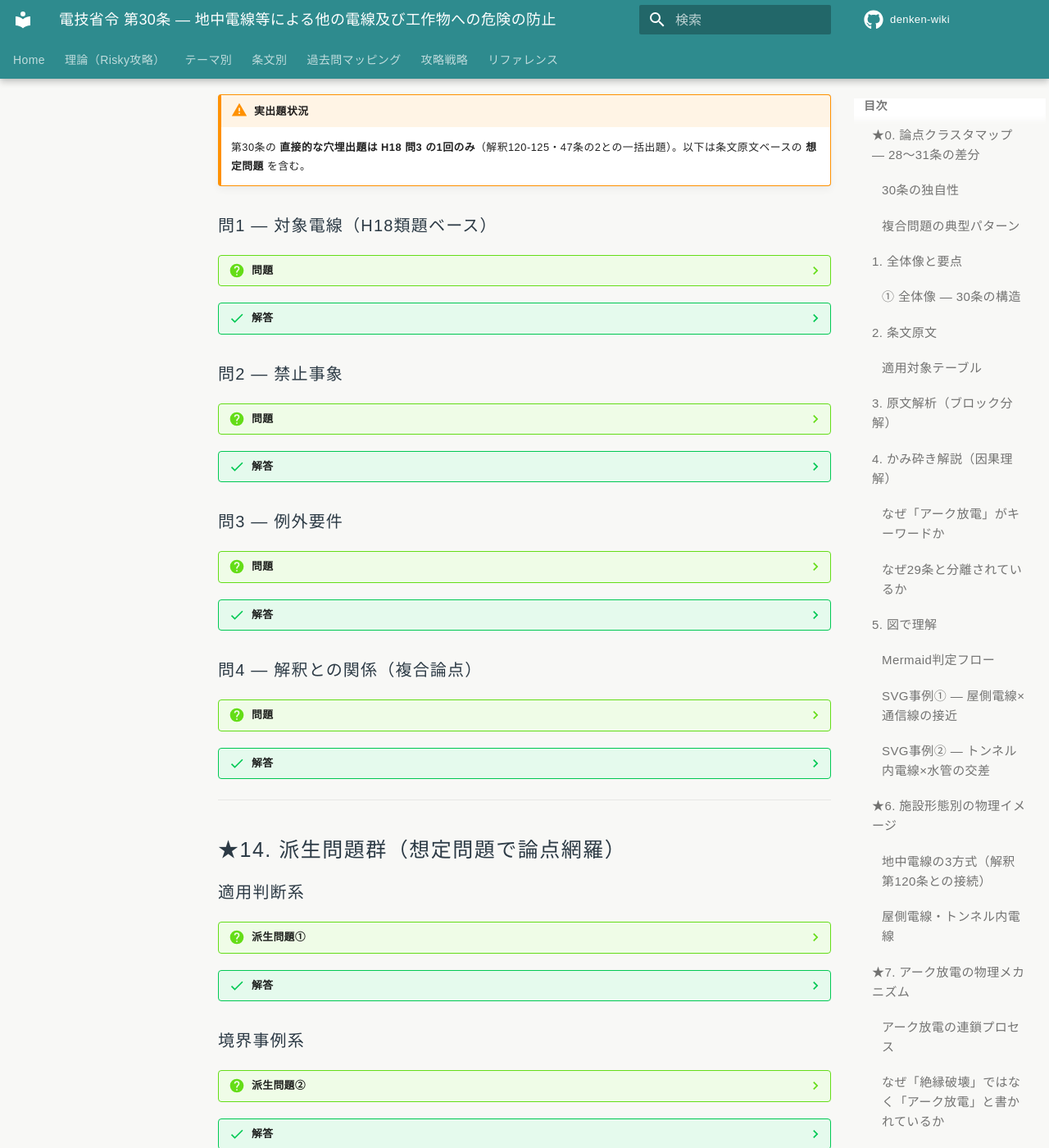
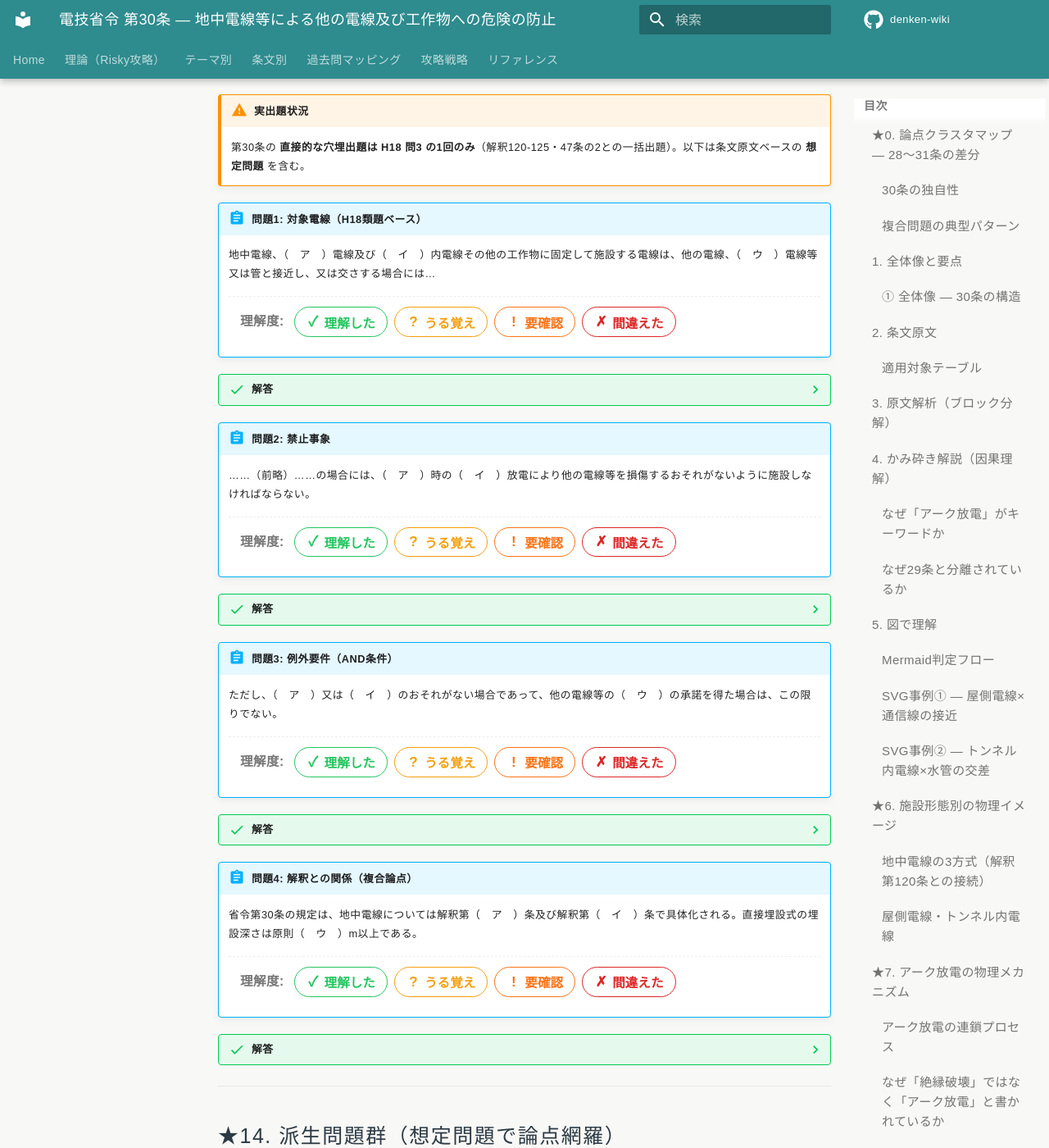
Before and after one commit to kfurufuru/denken-wiki, an MkDocs documentation site: the page built from docs/articles/kijun/30.md, in a window 1280 px wide and 1400 px high, scrolled down 13344 px. Shown: the whole window at 82% size. Built offline with MkDocs 1.6.1 and Material for MkDocs 9.7.7, drawn with Linux system fonts in a browser that asks for light colours; comment, search, counter and statistics services are not loaded.

Commit message:
fix(kijun/30): 穴埋め過去問チャレンジを !!! abstract 形式に変更し品質スコア 100/100 達成
- 4問すべて question→abstract に切替（58.md ゴールドスタンダードと統一）
- 解答に箇条書き＋解説1行を追加して学習効率向上
- wiki_quality_check.py スコア 95→100（58.md 同点に到達）

Co-Authored-By: Claude Opus 4.7 <noreply@anthropic.com>

```diff
--- a/docs/articles/kijun/30.md
+++ b/docs/articles/kijun/30.md
@@ -448,37 +448,44 @@ flowchart TD
 !!! warning "実出題状況"
     第30条の **直接的な穴埋出題は H18 問3 の1回のみ**（解釈120-125・47条の2との一括出題）。以下は条文原文ベースの **想定問題** を含む。
 
-### 問1 — 対象電線（H18類題ベース）
-
-??? question "問題"
+!!! abstract "問題1: 対象電線（H18類題ベース）"
     地中電線、（　ア　）電線及び（　イ　）内電線その他の工作物に固定して施設する電線は、他の電線、（　ウ　）電線等又は管と接近し、又は交さする場合には…
 
 ??? success "解答"
-    **ア = 屋側 ／ イ = トンネル ／ ウ = 弱電流**
+    - ア = **屋側**
+    - イ = **トンネル**
+    - ウ = **弱電流**
 
-### 問2 — 禁止事象
+    対象電線4種は「地・屋・ト・固」（地中・屋側・トンネル内・その他工作物固定）の語呂で押さえる。「他の電線等」3区分は「他・弱・管」。
 
-??? question "問題"
+!!! abstract "問題2: 禁止事象"
     ……（前略）……の場合には、（　ア　）時の（　イ　）放電により他の電線等を損傷するおそれがないように施設しなければならない。
 
 ??? success "解答"
-    **ア = 故障 ／ イ = アーク**
+    - ア = **故障**
+    - イ = **アーク**
 
-### 問3 — 例外要件
+    「故障時のアーク放電」は条文の核心キーワード。混触（28条）・誘導（27条）と区別する語選び。
 
-??? question "問題"
+!!! abstract "問題3: 例外要件（AND条件）"
     ただし、（　ア　）又は（　イ　）のおそれがない場合であって、他の電線等の（　ウ　）の承諾を得た場合は、この限りでない。
 
 ??? success "解答"
-    **ア = 感電 ／ イ = 火災 ／ ウ = 管理者**
+    - ア = **感電**
+    - イ = **火災**
+    - ウ = **管理者**
 
-### 問4 — 解釈との関係（複合論点）
+    「感電・火災のおそれがない」**かつ**「管理者の承諾」の **AND 条件**。OR と誤読する罠が頻出。
 
-??? question "問題"
+!!! abstract "問題4: 解釈との関係（複合論点）"
     省令第30条の規定は、地中電線については解釈第（　ア　）条及び解釈第（　イ　）条で具体化される。直接埋設式の埋設深さは原則（　ウ　）m以上である。
 
 ??? success "解答"
-    **ア = 120 ／ イ = 125 ／ ウ = 1.2**（重量物が通る場所の場合）
+    - ア = **120**
+    - イ = **125**
+    - ウ = **1.2**（重量物が通る場所の場合）
+
+    省令30条が原則、解釈120条が地中電線路の3方式・埋設深さ・標識、解釈125条が地中電線同士の接近・交差を規定する3層構造。
 
 ---
 
```
